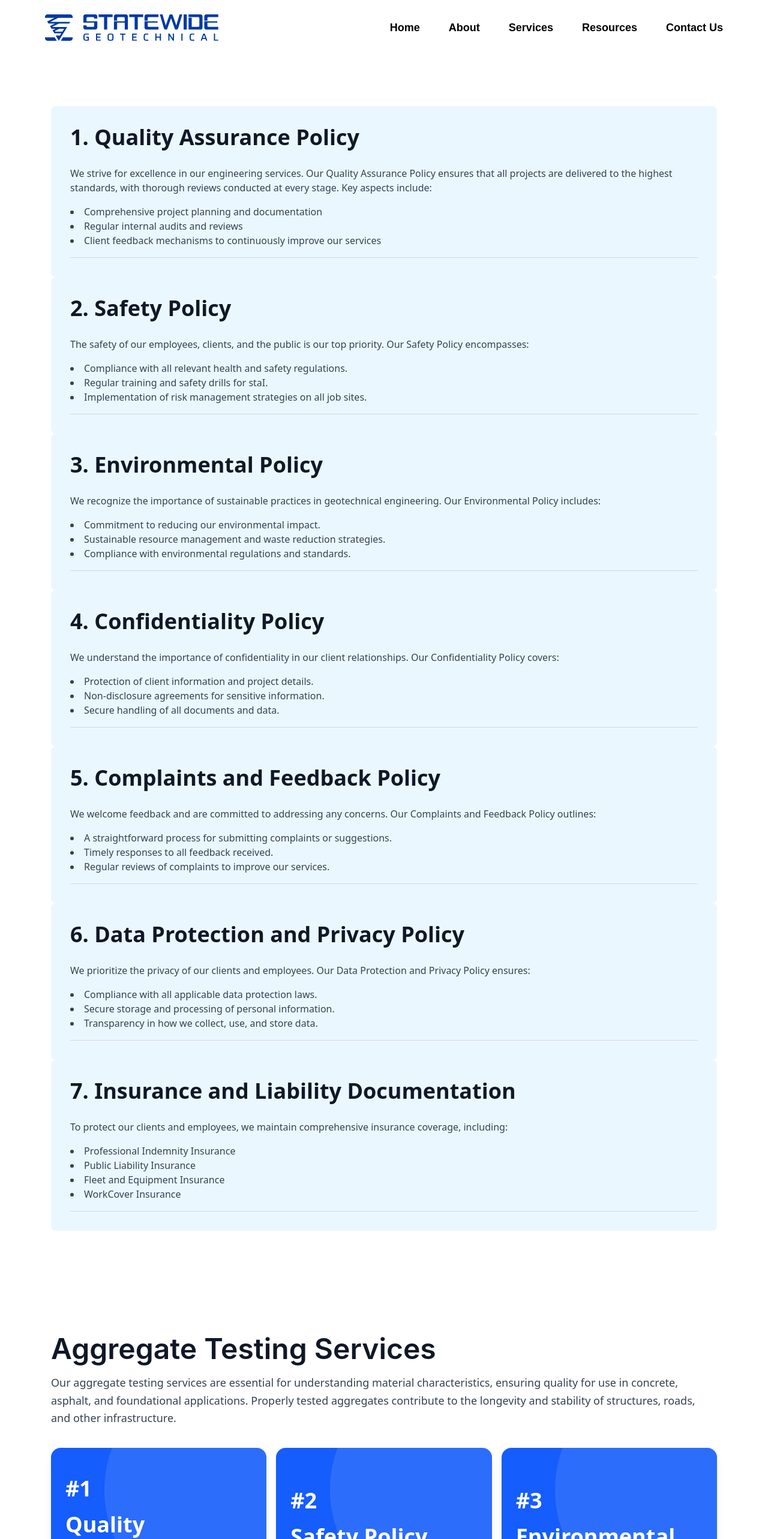
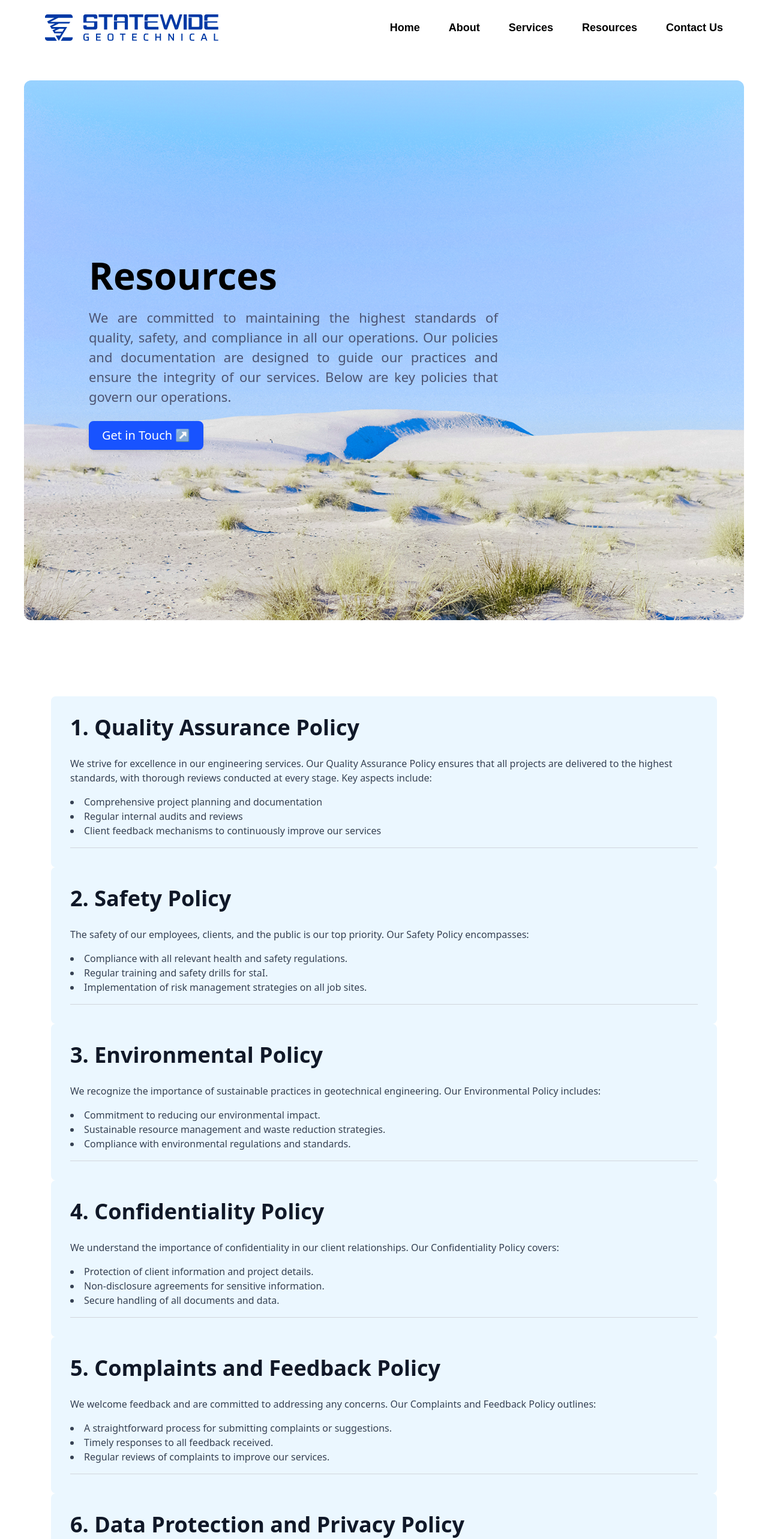
Before and after one commit to tharanga-madurapperuma/statewide-geotechnical_construction-site, a React (Vite) app: page /resources in a window 1280 px wide. Shown: the top 2566 px of the page at 60% size. Built offline with nearby package versions, Linux system fonts and the light colour scheme.

Commit message:
added hero section for resources page

```diff
--- a/src/pages/resources/Resources.jsx
+++ b/src/pages/resources/Resources.jsx
@@ -2,12 +2,20 @@ import React from 'react';
 import PolicyText from '../../components/text/PolicyText';
 import CardDocumentation from '../../components/card-documentation/CardDocumentation';
 import { DownloadIcon } from '../../assets/assets';
+import HeroSection from '../../components/hero-section/HeroSection';
 
 const Resources = () => {
     return (
         <div className="w-full flex flex-col">
             {/* First Section*/}
-            <div></div>
+            <div className='w-full h-auto'>
+                <HeroSection
+                    title="Resources"
+                    description="We are committed to maintaining the highest standards of quality, safety, and compliance in all our operations. Our policies and documentation are designed to guide our practices and ensure the integrity of our services. Below are key policies that govern our operations."
+                    buttonLink={'#'}
+                    buttonText="Get in Touch"
+                />
+            </div>
             {/* second Section*/}
             <div className=' w-full h-auto  px-[45px] sm:p-[85px] h-auto'>
             <div>
@@ -94,10 +102,10 @@ const Resources = () => {
             <div className='soil__second-section p-[45px] sm:p-[85px] w-full h-auto'>
                 <div className='flex flex-col items-left justify-left w-full h-auto'>
                     <h2 className='text-24 sm:text-36 md:text-48 font-600 text-gray-900 font-inter  mb-4 text-4xl text-center md:text-left'>
-                        Aggregate Testing Services
+                        Document Resources
                     </h2>
                     <p className='text-base sm:text-lg text-gray-700 leading-relaxed text-center md:text-left max-w-7xl mx-auto md:mx-0'>
-                    Our aggregate testing services are essential for understanding material characteristics, ensuring quality for use in concrete, asphalt, and foundational applications. Properly tested aggregates contribute to the longevity and stability of structures, roads, and other infrastructure.
+                    For your convenience, we provide access to essential documents related to our policies and practices. Please find the following documents available for download:
                     </p>
                         <div className="grid grid-cols-1 sm:grid-cols-2 md:grid-cols-3 gap-4 pt-[35px] w-full">
                             <div className='col-span-1 row-span-1 sm:w-full'>
```
